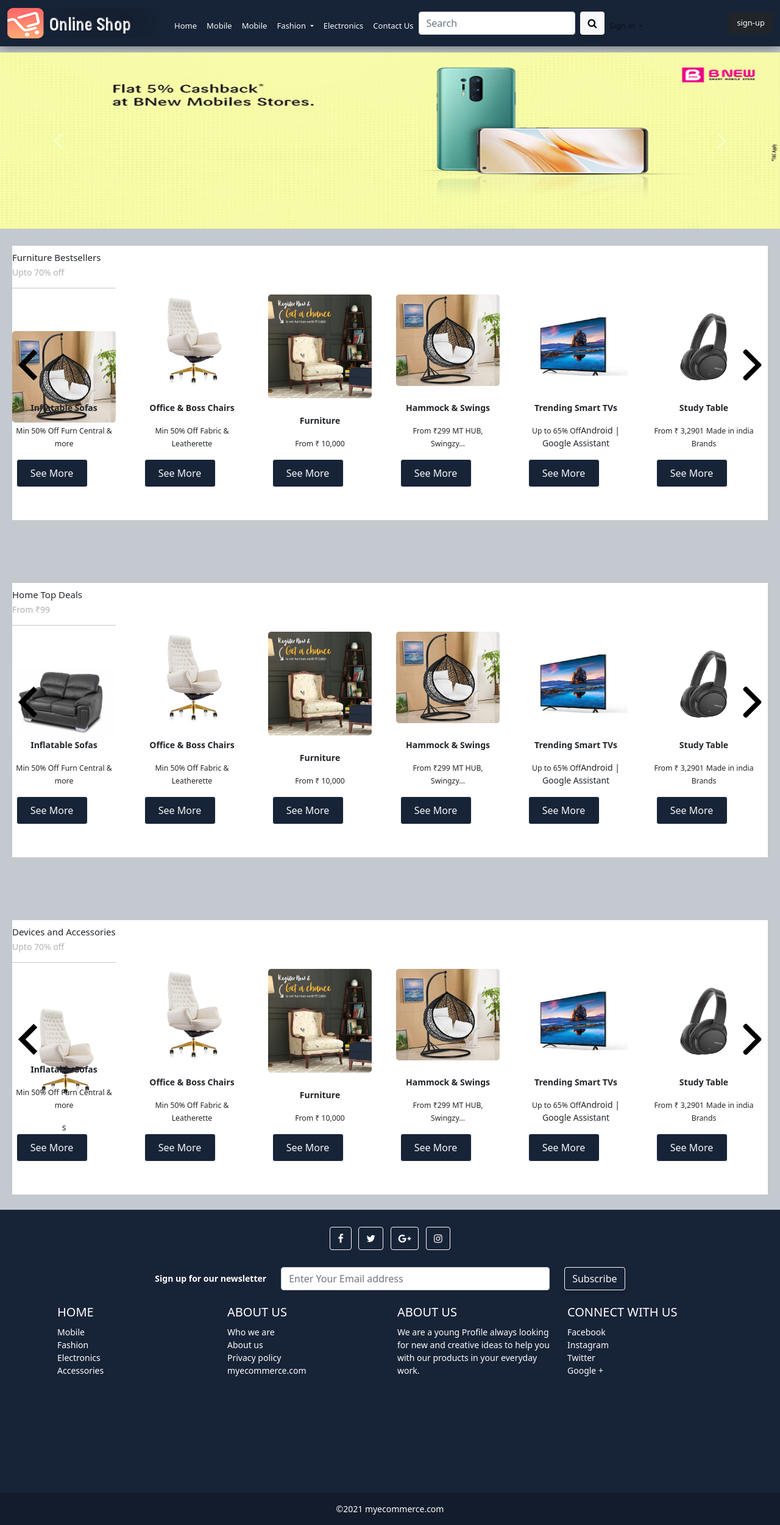
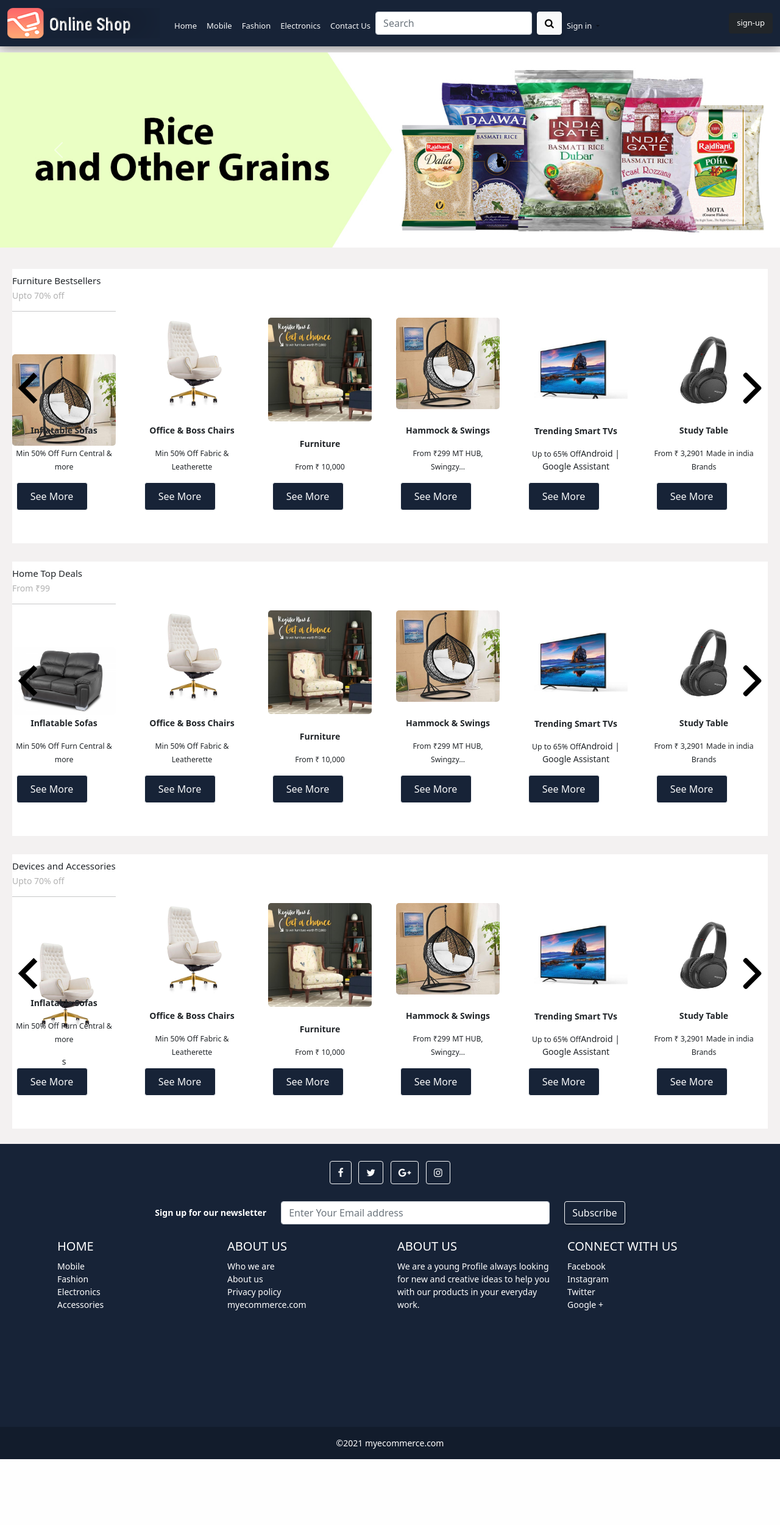
Before and after one commit to KomalSrivastav/basic-ecommerce, a PHP site: page / in a window 1280 px wide. Shown: the whole page at 61% size. After the commit the page ends 2393 px from the top, so only its background shows below. Run offline with PHP 8.4, Linux system fonts and the light colour scheme.

Commit message:
css related changes

```diff
--- a/index.html
+++ b/index.html
@@ -46,14 +46,9 @@
           <a class="nav-link text-light" href="product-details.html">Mobile</a>
         </li>
 		<li class="nav-item">
-          <a class="nav-link text-light" href="mega-menu.html" style="a:hover">Mobile</a>
+          <a class="nav-link text-light" href="mega-menu.html" style="a:hover">Fashion</a>
         </li>
-        <li class="nav-item dropdown">
-          <a class="nav-link dropdown-toggle text-light" href="mega-menu.html" id="navbarDropdown" role="button" data-bs-toggle="dropdown" aria-expanded="false">
-            Fashion
-          </a>
 
-        </li>
         <li class="nav-item">
           <a class="nav-link text-light" href="#" tabindex="-1" aria-disabled="true">Electronics</a>
 		<li class="nav-item">
@@ -68,7 +63,7 @@
 	  <div class="collapse navbar-collapse" id="main_nav navbar-nav">
 					<ul class="navbar-nav">
 						<li class="nav-item dropdown">
-							<a class="nav-link dropdown-toggle" href="#" data-bs-toggle="dropdown"> Sign in  </a>
+							<a class="nav-link dropdown-toggle" href="#" data-bs-toggle="dropdown"> <span class="text-light">Sign in  </a></span>
 							<div class="dropdown-menu dropdown-large">
 								<div class="row g-3">
 									<div class="col-6">
@@ -124,13 +119,13 @@
   </ol>
   <div class="carousel-inner">
     <div class="carousel-item active">
-      <img class="d-block w-100" src="images/d-bnew-mobiles.jpg" alt="First slide">
+      <img class="d-block w-100" src="images/slide-1 (2).jpg" alt="First slide">
     </div>
     <div class="carousel-item">
-      <img class="d-block w-100" src="images/depositphotos_250327322-stock-illustration-sale-get-up-to-50.jpg" alt="Second slide">
+      <img class="d-block w-100" src="images/slide-2 (2).jpg" alt="Second slide">
     </div>
     <div class="carousel-item">
-      <img class="d-block w-100" src="images/E-commerce-banner2.jpg" alt="Third slide">
+      <img class="d-block w-100" src="images/slide-1 (2).jpg" alt="Third slide">
     </div>
   </div>
   <a class="carousel-control-prev" href="#carouselExampleIndicators" role="button" data-slide="prev">
@@ -142,7 +137,7 @@
     <span class="sr-only">Next</span>
   </a>
 </div>
-	 <div id="head">
+	 <div id="head" class="bxslider1">
 	 <ul class="bxslider">
  <li class="bx-container">
  <h1>Furniture Bestsellers</h1>
--- a/style.css
+++ b/style.css
@@ -8,7 +8,7 @@
 font-family: 'Poppins', sans-serif;
 font-size: 14px !important;
 overflow-x: hidden;
-background-color:#c3c9ce!important;
+background-color:#f3f1f1!important;
 
 }
 #navbar-nava a:hover {
@@ -371,10 +371,12 @@
  #head {
 
 	 padding: 15px 20px;
-	 margin-top:13px;
+	 margin-top:-60px;
      text-align: initial;
  }
-
+.bxslider1{
+	margin-top:20px!important;
+}
  #head h1{
 
 	  font-size:15px;
```
Also changed, not shown: images/slide-1 (2).jpg (added), images/slide-2 (2).jpg (added), images/table-plate-rice-carrots-wallpaper-preview.jpg (added), images/wooden-scoop-raw-white-organic-rice_224798-1370.jpg (added).
